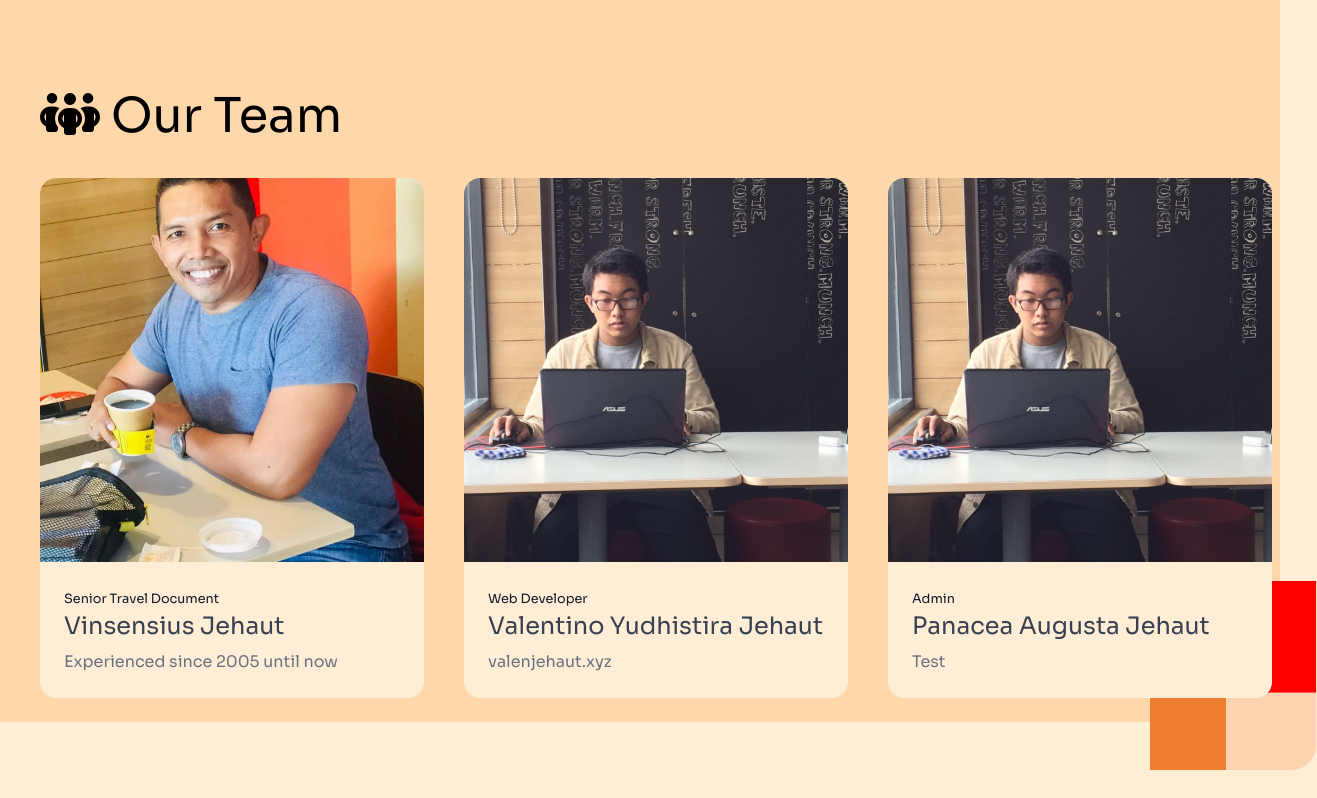
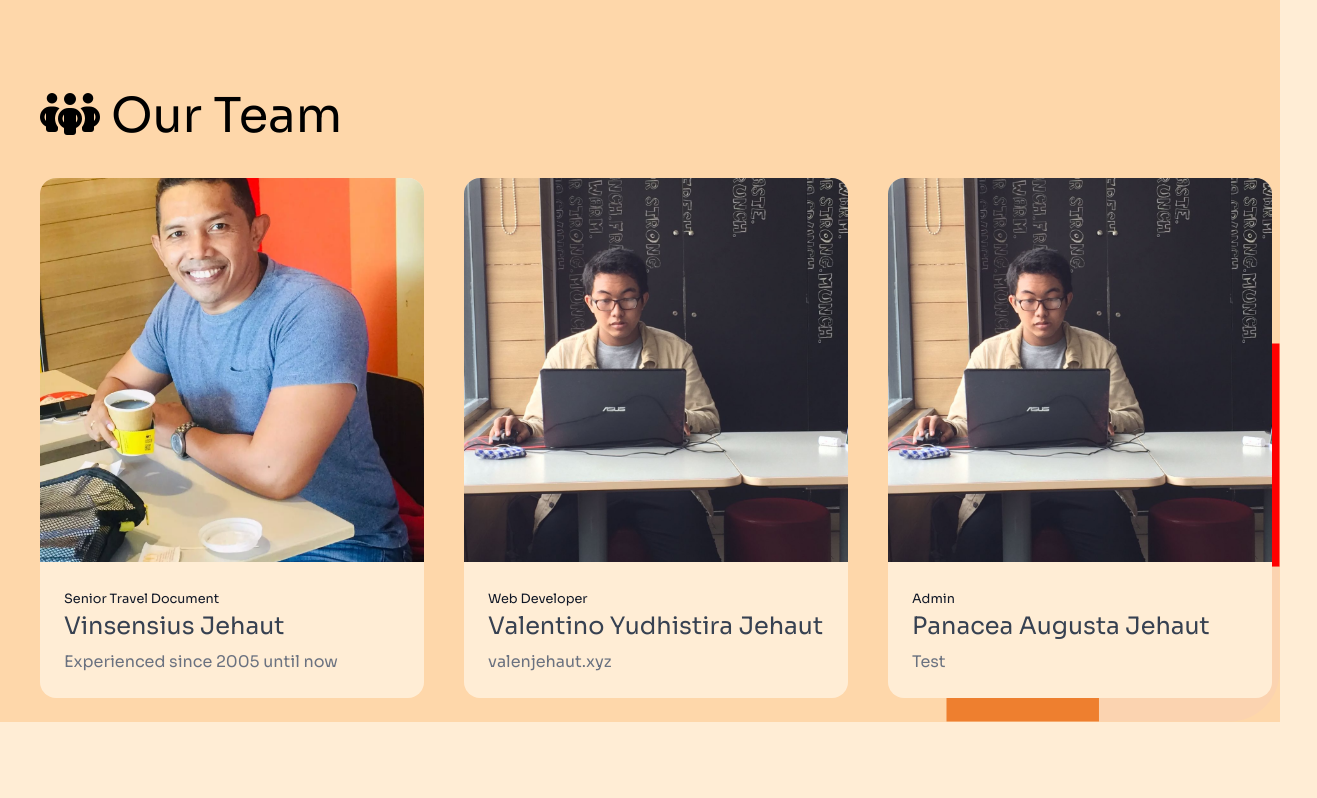
Before and after one commit to valen-tino/bcs-react, a React (Vite) app: page / in a window 1280 px wide. Shown: the part 6900-7698 px from the top of the page, 1317 px wide, since content can reach past the window. After the commit the page ends 7622 px from the top, so only its background shows below. Built offline with nearby package versions, Linux system fonts and the light colour scheme.

Commit message:
added some decor

```diff
--- a/src/sections/team.jsx
+++ b/src/sections/team.jsx
@@ -5,14 +5,15 @@ import React from 'react'
 import TeamCard from '../components/teamcard'
 import OurTeam from '../data/dataTeam'
 import pattern from '../assets/pattern.svg'
+import dots from '../assets/dots.svg'
 
 const Team = () => {
 AOS.init();
   return (
     <div>
       <section id='about'>
-        <div className='relative flex flex-col justify-between w-full h-screen font-Sora rounded-3xl' id='hero'>
-        <img className='absolute right-0 md:top-[61vh] md:right-[-15vh] z-0 invisible md:visible scale-50' src={pattern} alt="dots" />
+        <div className='relative flex flex-col justify-between w-full font-Sora rounded-3xl' id='hero'>
+        <img className='absolute z-0 invisible md:bottom-0 md:right-0 md:visible' src={pattern} alt="dots" data-aos="fade-left"/>
             <div className='grid bg-orange-200 md:grid-cols-2'>
                 <div className='flex flex-col justify-center w-full px-5 pt-16 pb-6 md:pt-20 md:pl-10 md:items-start'>
                     <h1 className='z-10 py-2 text-5xl leading-tight text-bold' data-aos="fade-right"><i className="fa-solid fa-people-group"></i> Our Team</h1><br/>
```
